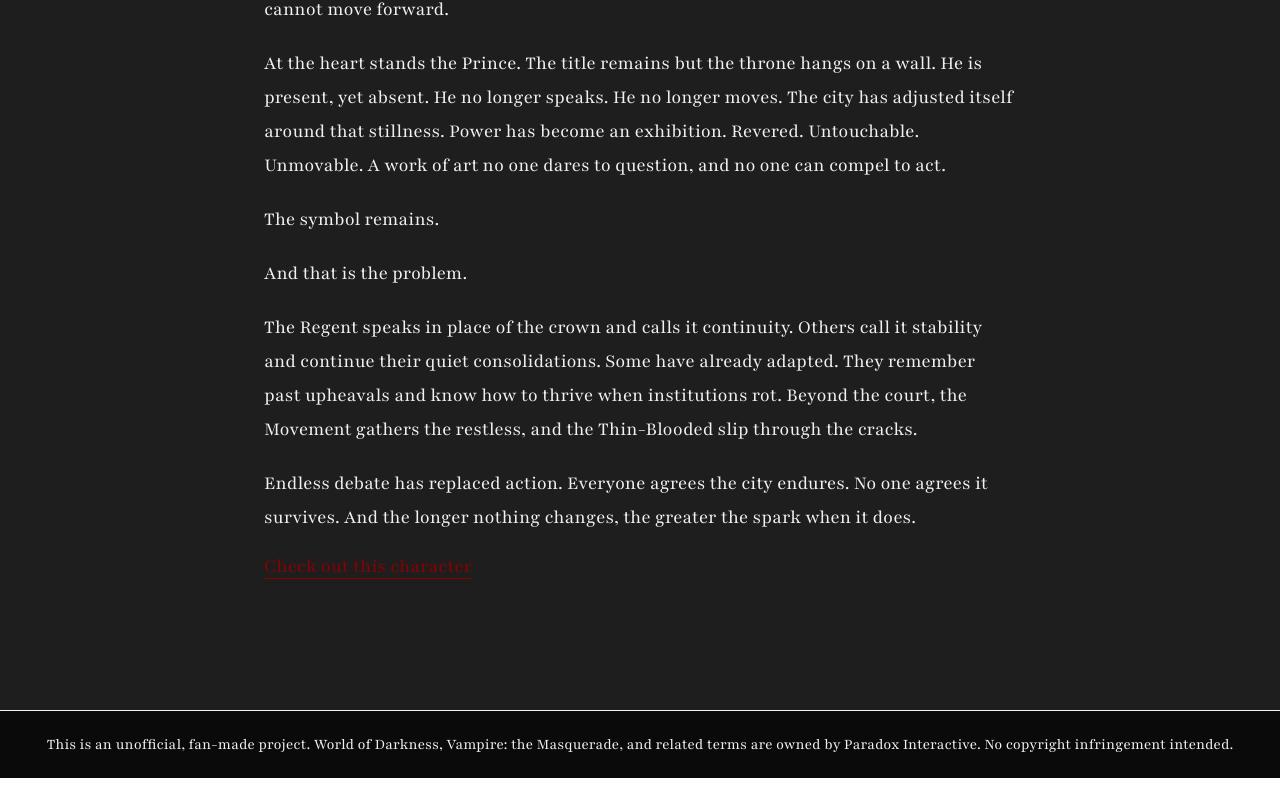
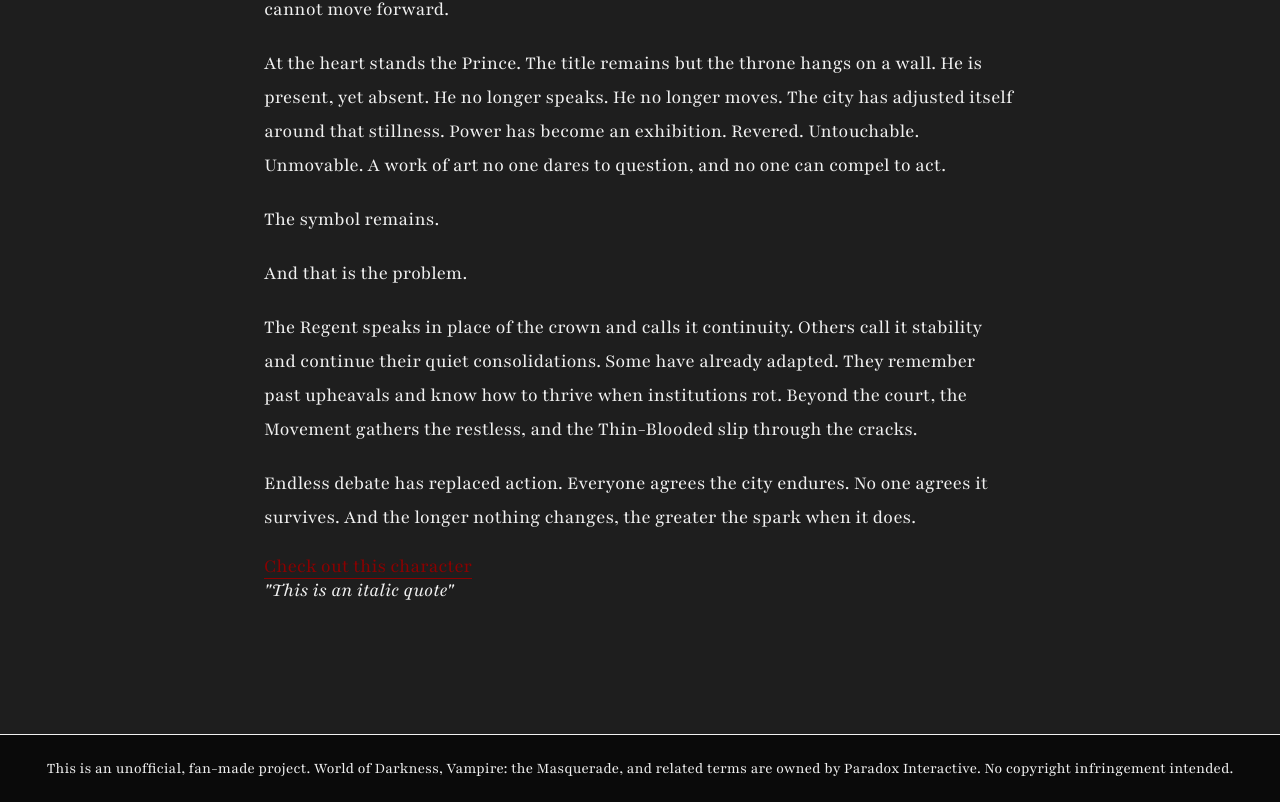
Before and after one commit to AndreasB09/shadow-by-night, a React (Vite) app: page / in a window 1280 px wide. Shown: the part 726-1528 px from the top of the page. Before the commit the page ends 1504 px from the top, so only its background shows below. Built offline with nearby package versions, Linux system fonts and the light colour scheme; a web font is replaced by a local one.

Commit message:
italic test

```diff
--- a/src/pages/Home/HomePage.css
+++ b/src/pages/Home/HomePage.css
@@ -15,3 +15,7 @@
 .intro p {
     margin-bottom: 1.25rem;
 }
+
+.quote {
+    font-style: italic;
+}
--- a/src/pages/Home/HomePage.jsx
+++ b/src/pages/Home/HomePage.jsx
@@ -43,6 +43,7 @@ function HomePage() {
             Check out this character
           </a>
         </p>
+        <p className="quote">"This is an italic quote"</p>
       </div>
     );
 }
```
